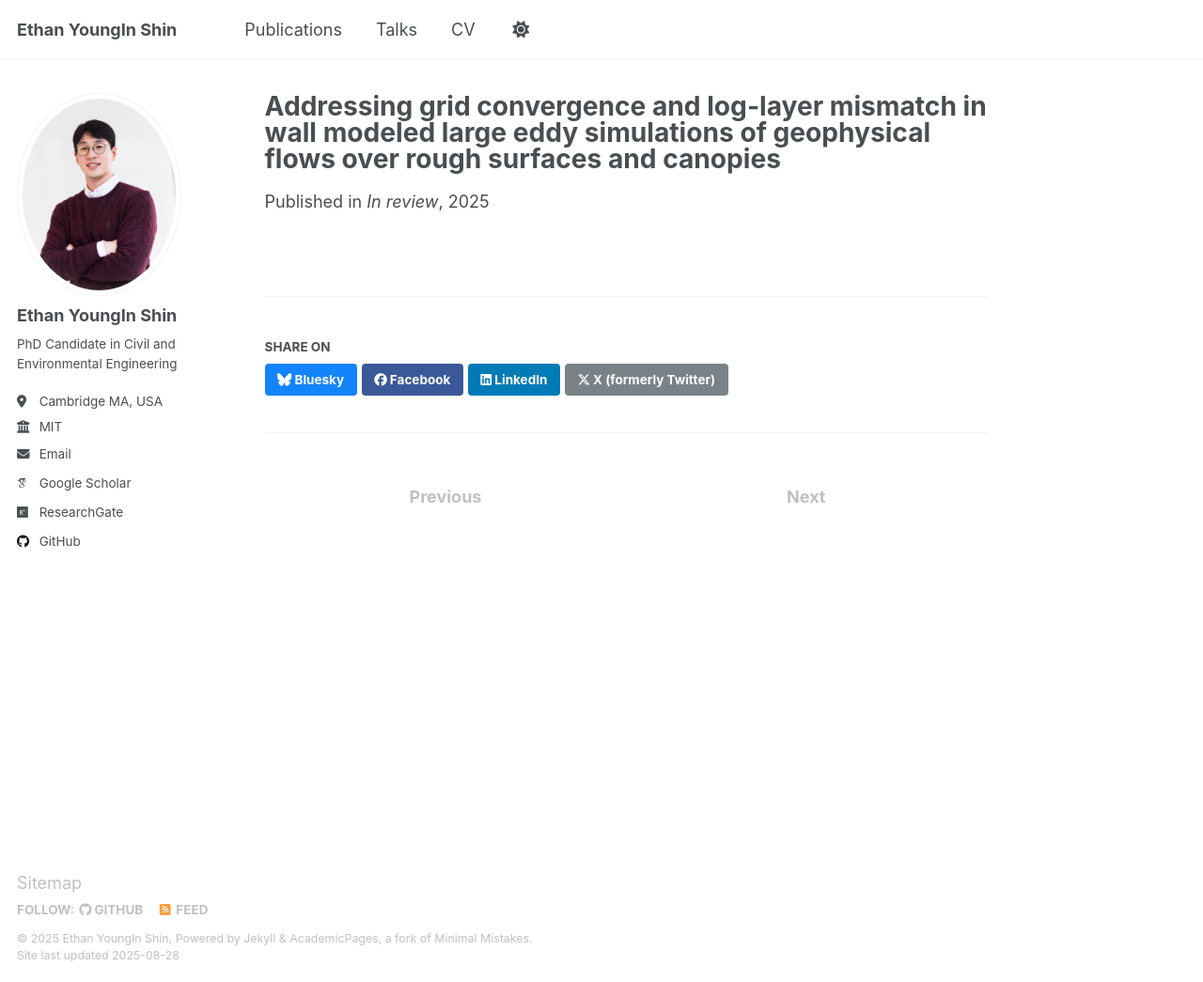
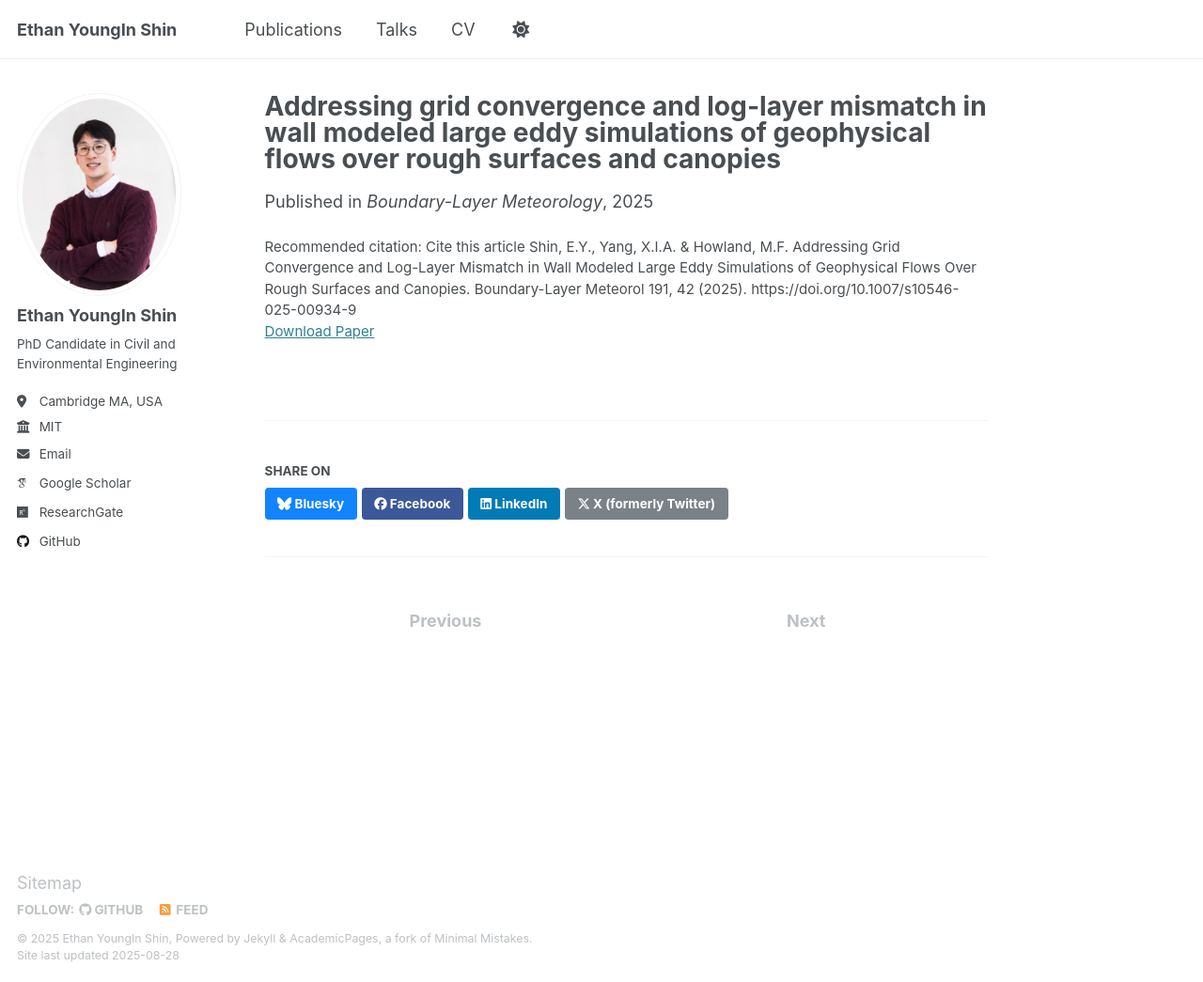
Before and after one commit to duddlshin/duddlshin.github.io, a Jekyll site: the page built from _publications/2025-loglayermismatch.md, in a window 1280 px wide and 1045 px high. Shown: the whole window at 94% size. Built offline with Jekyll 4.4.1, drawn with Linux system fonts in a browser that asks for light colours; some web fonts are replaced.

Commit message:
Updates to publications

```diff
--- a/_publications/2025-loglayermismatch.md
+++ b/_publications/2025-loglayermismatch.md
@@ -2,8 +2,11 @@
 title: "Addressing grid convergence and log-layer mismatch in wall modeled large eddy simulations of geophysical flows over rough surfaces and canopies"
 author: Shin EY, Yang XIA, & Howland MF
 collection: publications
-category: manuscripts
+category: journal
 permalink: /publication/2025-loglayermismatch
-date:        2025-03-17
-venue:      "In review"
+date:        2025-08-28
+venue:      "Boundary-Layer Meteorology"
+paperurl: "https://doi.org/10.1007/s10546-025-00934-9"
+citation: "Cite this article
+Shin, E.Y., Yang, X.I.A. & Howland, M.F. Addressing Grid Convergence and Log-Layer Mismatch in Wall Modeled Large Eddy Simulations of Geophysical Flows Over Rough Surfaces and Canopies. Boundary-Layer Meteorol 191, 42 (2025). https://doi.org/10.1007/s10546-025-00934-9"
 ---
```
Also changed, not shown: _publications/2025-scm_uq.md (+1 -1 lines).
